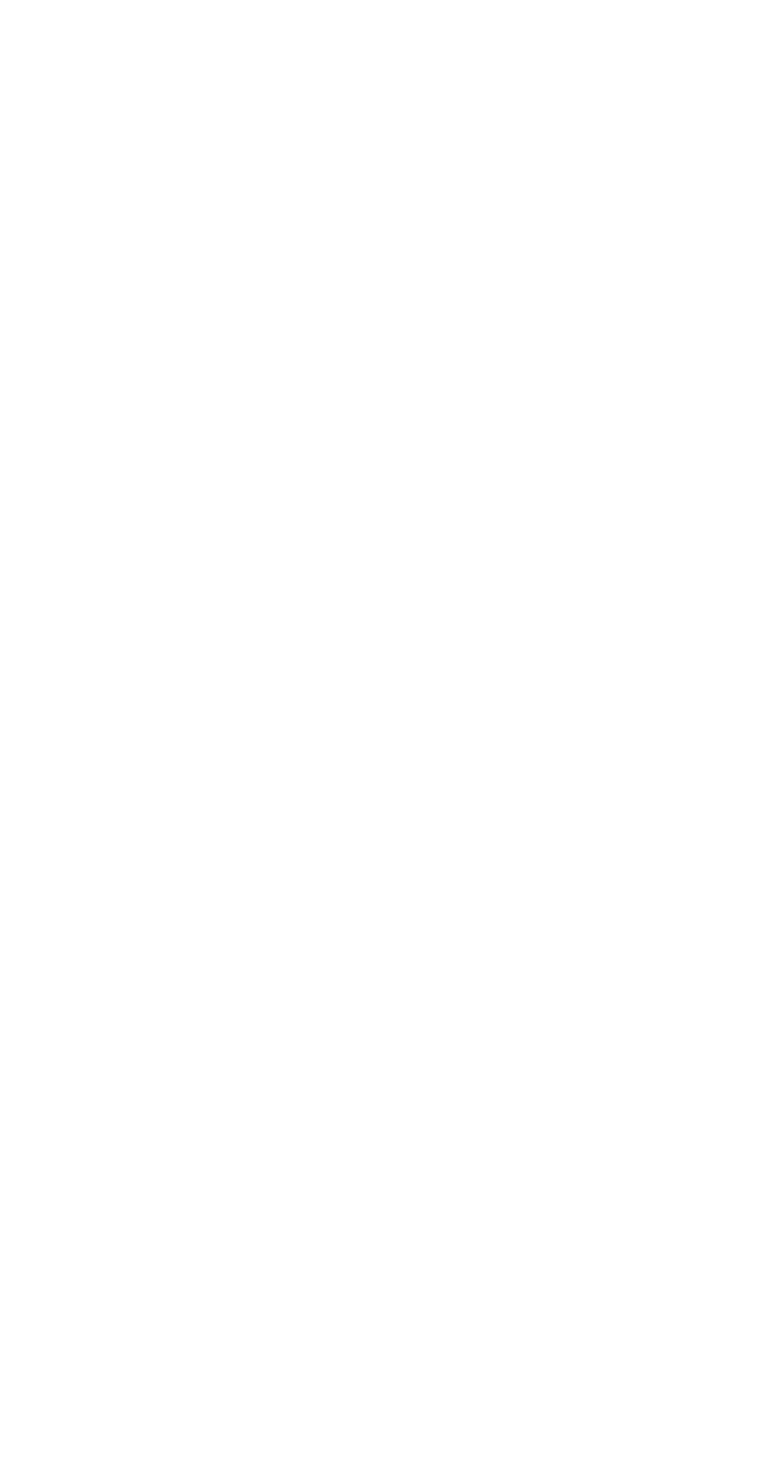
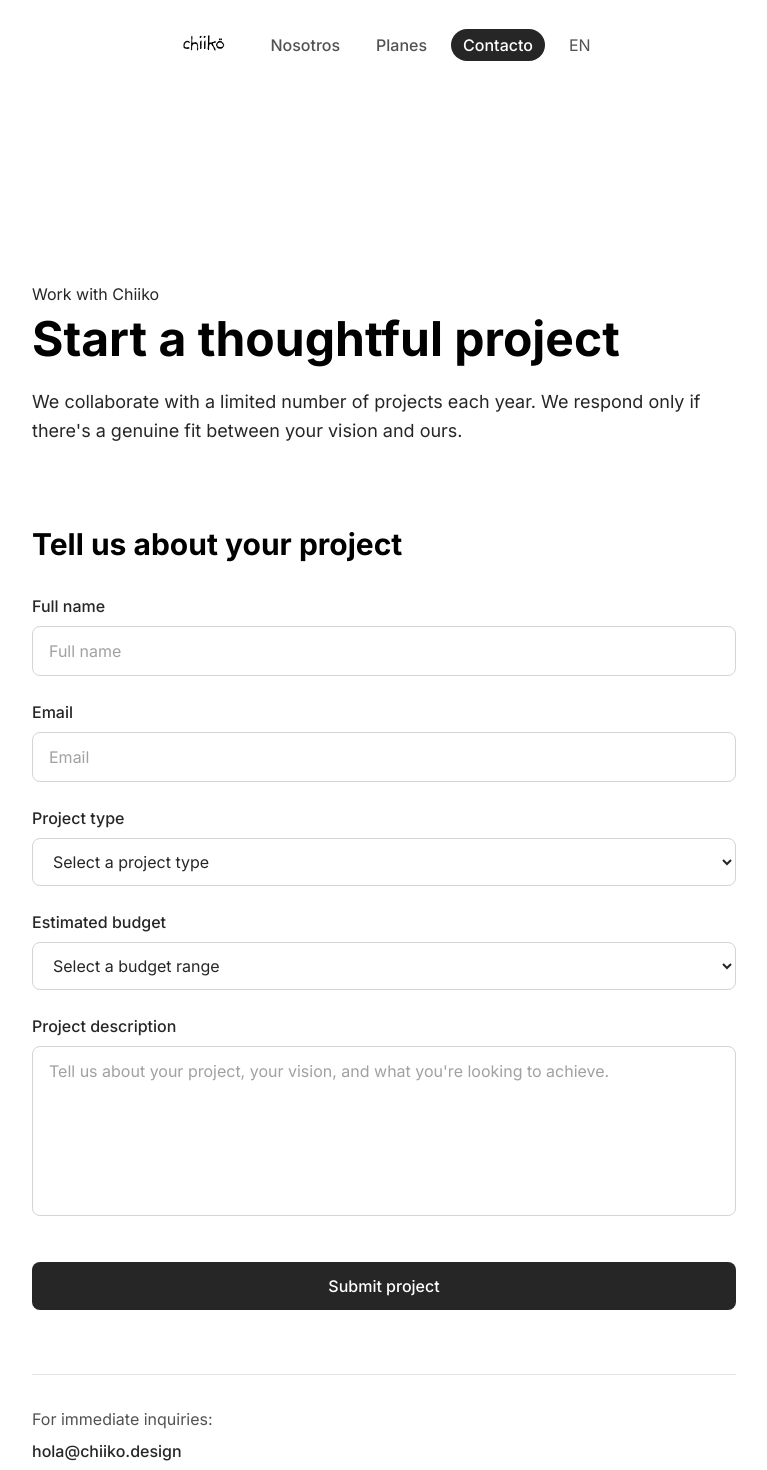
Before and after one commit to carrada/chiiko-website, a React (Vite) app: page /contacto in a window 1280 px wide. Before the commit this address had no page. Shown: the top 1470 px of the page, without its empty margins (256-1023 px from the left). Before the commit the page ends 800 px from the top, so only its background shows below. Built offline with nearby package versions, Linux system fonts and the light colour scheme.

Commit message:
fix: Remove unused useState import and fix submitSuccess reference

```diff
--- a/package.json
+++ b/package.json
@@ -10,6 +10,7 @@
     "preview": "vite preview"
   },
   "dependencies": {
+    "@formspree/react": "^3.0.0",
     "@tabler/icons-react": "^3.35.0",
     "@tailwindcss/vite": "^4.1.17",
     "class-variance-authority": "^0.7.1",
--- a/src/App.tsx
+++ b/src/App.tsx
@@ -16,6 +16,7 @@ import CookiePolicy from "@/components/CookiePolicy";
 import LegalNotice from "@/components/LegalNotice";
 import Plans from "@/components/Plans";
 import About from "@/components/About";
+import Contact from "@/components/Contact";
 import { useState, useEffect } from "react";
 import { motion, AnimatePresence } from "motion/react";
 import { useTranslation } from "react-i18next";
@@ -60,6 +61,7 @@ function App() {
         <Route path="/legal" element={<LegalNotice />} />
         <Route path="/planes" element={<Plans />} />
         <Route path="/nosotros" element={<About />} />
+        <Route path="/contacto" element={<Contact />} />
         <Route path="/" element={
           <>
             <AnimatePresence>
--- /dev/null
+++ b/src/components/Contact.tsx
@@ -0,0 +1,216 @@
+import { useTranslation } from "react-i18next";
+import { ResizableNavbarDemo } from "@/components/ResizableNavbarDemo";
+import Footer from "@/components/Footer";
+import { useForm, ValidationError } from "@formspree/react";
+
+export default function Contact() {
+  const { i18n } = useTranslation();
+  const [state, handleSubmit] = useForm("xkdojwvd");
+
+  const isSpanish = i18n.language === "es";
+
+  const content = isSpanish ? {
+    title: "Start a thoughtful project",
+    subtitle: "Work with Chiiko",
+    intro: "We collaborate with a limited number of projects each year. We respond only if there's a genuine fit between your vision and ours.",
+    formTitle: "Tell us about your project",
+    fullName: "Full name",
+    email: "Email",
+    projectType: "Project type",
+    projectTypePlaceholder: "Select a project type",
+    website: "Website",
+    branding: "Branding",
+    ecommerce: "Ecommerce",
+    other: "Other",
+    budget: "Estimated budget",
+    budgetPlaceholder: "Select a budget range",
+    budget1: "$25,000 – $35,000 MXN",
+    budget2: "$35,000 – $60,000 MXN",
+    budget3: "$60,000+ MXN",
+    description: "Project description",
+    descriptionPlaceholder: "Tell us about your project, your vision, and what you're looking to achieve.",
+    submit: "Submit project",
+    successMessage: "Thank you. We've received your project submission. We'll review it and get back to you if there's a fit.",
+    contactEmail: "For immediate inquiries:",
+    footerText: "Chiiko. Strategic design and development.",
+  } : {
+    title: "Comienza un proyecto pensado",
+    subtitle: "Trabaja con Chiiko",
+    intro: "Colaboramos con un número limitado de proyectos cada año. Respondemos solo si hay un fit genuino entre tu visión y la nuestra.",
+    formTitle: "Cuéntanos sobre tu proyecto",
+    fullName: "Nombre completo",
+    email: "Email",
+    projectType: "Tipo de proyecto",
+    projectTypePlaceholder: "Selecciona un tipo de proyecto",
+    website: "Sitio web",
+    branding: "Branding",
+    ecommerce: "Ecommerce",
+    other: "Otro",
+    budget: "Presupuesto estimado",
+    budgetPlaceholder: "Selecciona un rango de presupuesto",
+    budget1: "$25,000 – $35,000 MXN",
+    budget2: "$35,000 – $60,000 MXN",
+    budget3: "$60,000+ MXN",
+    description: "Descripción del proyecto",
+    descriptionPlaceholder: "Cuéntanos sobre tu proyecto, tu visión y qué buscas lograr.",
+    submit: "Enviar proyecto",
+    successMessage: "Gracias. Hemos recibido tu propuesta de proyecto. La revisaremos y nos pondremos en contacto si hay fit.",
+    contactEmail: "Para consultas inmediatas:",
+    footerText: "Chiiko. Diseño y desarrollo estratégico.",
+  };
+
+  return (
+    <div className="min-h-screen bg-white">
+      <ResizableNavbarDemo />
+      <div className="py-12 tablet:py-16 md:py-24"></div>
+
+      <div className="max-w-3xl mx-auto px-4 sm:px-6 lg:px-8 pb-12 md:pb-24">
+        {/* Header */}
+        <div className="mb-16 md:mb-20">
+          <p className="text-neutral-800 text-sm md:text-base font-light mb-2 leading-relaxed">
+            {content.subtitle}
+          </p>
+          <h1 className="text-4xl md:text-5xl font-bold text-black mb-6">
+            {content.title}
+          </h1>
+          <p className="text-neutral-800 text-base md:text-lg font-light leading-relaxed max-w-2xl">
+            {content.intro}
+          </p>
+        </div>
+
+        {/* Success Message */}
+        {state.succeeded ? (
+          <div className="bg-neutral-50 border border-neutral-200 rounded-lg p-8 md:p-10 text-center mb-16">
+            <p className="text-neutral-800 text-base md:text-lg font-light leading-relaxed">
+              {content.successMessage}
+            </p>
+          </div>
+        ) : (
+          <>
+            {/* Form Section */}
+            <div className="mb-16">
+              <h2 className="text-2xl md:text-3xl font-bold text-black mb-8">
+                {content.formTitle}
+              </h2>
+
+              <form onSubmit={handleSubmit} className="space-y-6">
+                {/* Full Name */}
+                <div>
+                  <label htmlFor="name" className="block text-neutral-800 text-sm md:text-base font-medium mb-2">
+                    {content.fullName}
+                  </label>
+                  <input
+                    id="name"
+                    type="text"
+                    name="name"
+                    required
+                    className="w-full px-4 py-3 border border-neutral-300 rounded-lg bg-white text-neutral-800 placeholder-neutral-400 focus:outline-none focus:ring-2 focus:ring-neutral-800 focus:border-transparent transition"
+                    placeholder={content.fullName}
+                  />
+                  <ValidationError field="name" prefix="Name" errors={state.errors} />
+                </div>
+
+                {/* Email */}
+                <div>
+                  <label htmlFor="email" className="block text-neutral-800 text-sm md:text-base font-medium mb-2">
+                    {content.email}
+                  </label>
+                  <input
+                    id="email"
+                    type="email"
+                    name="email"
+                    required
+                    className="w-full px-4 py-3 border border-neutral-300 rounded-lg bg-white text-neutral-800 placeholder-neutral-400 focus:outline-none focus:ring-2 focus:ring-neutral-800 focus:border-transparent transition"
+                    placeholder={content.email}
+                  />
+                  <ValidationError field="email" prefix="Email" errors={state.errors} />
+                </div>
+
+                {/* Project Type */}
+                <div>
+                  <label htmlFor="projectType" className="block text-neutral-800 text-sm md:text-base font-medium mb-2">
+                    {content.projectType}
+                  </label>
+                  <select
+                    id="projectType"
+                    name="projectType"
+                    required
+                    className="w-full px-4 py-3 border border-neutral-300 rounded-lg bg-white text-neutral-800 focus:outline-none focus:ring-2 focus:ring-neutral-800 focus:border-transparent transition"
+                  >
+                    <option value="">{content.projectTypePlaceholder}</option>
+                    <option value="Website">{content.website}</option>
+                    <option value="Branding">{content.branding}</option>
+                    <option value="Ecommerce">{content.ecommerce}</option>
+                    <option value="Other">{content.other}</option>
+                  </select>
+                  <ValidationError field="projectType" prefix="Project Type" errors={state.errors} />
+                </div>
+
+                {/* Budget */}
+                <div>
+                  <label htmlFor="budget" className="block text-neutral-800 text-sm md:text-base font-medium mb-2">
+                    {content.budget}
+                  </label>
+                  <select
+                    id="budget"
+                    name="budget"
+                    required
+                    className="w-full px-4 py-3 border border-neutral-300 rounded-lg bg-white text-neutral-800 focus:outline-none focus:ring-2 focus:ring-neutral-800 focus:border-transparent transition"
+                  >
+                    <option value="">{content.budgetPlaceholder}</option>
+                    <option value="25000-35000">{content.budget1}</option>
+                    <option value="35000-60000">{content.budget2}</option>
+                    <option value="60000+">{content.budget3}</option>
+                  </select>
+                  <ValidationError field="budget" prefix="Budget" errors={state.errors} />
+                </div>
+
+                {/* Description */}
+                <div>
+                  <label htmlFor="description" className="block text-neutral-800 text-sm md:text-base font-medium mb-2">
+                    {content.description}
+                  </label>
+                  <textarea
+                    id="description"
+                    name="description"
+                    required
+                    rows={6}
+                    className="w-full px-4 py-3 border border-neutral-300 rounded-lg bg-white text-neutral-800 placeholder-neutral-400 focus:outline-none focus:ring-2 focus:ring-neutral-800 focus:border-transparent transition resize-none"
+                    placeholder={content.descriptionPlaceholder}
+                  />
+                  <ValidationError field="description" prefix="Description" errors={state.errors} />
+                </div>
+
+                {/* Submit Button */}
+                <div className="pt-4">
+                  <button
+                    type="submit"
+                    disabled={state.submitting}
+                    className="w-full px-6 py-3 bg-neutral-800 text-white font-medium rounded-lg hover:bg-neutral-700 transition disabled:opacity-50 disabled:cursor-not-allowed"
+                  >
+                    {state.submitting ? "Sending..." : content.submit}
+                  </button>
+                </div>
+              </form>
+            </div>
+
+            {/* Contact Email */}
+            <div className="pt-8 border-t border-neutral-200">
+              <p className="text-neutral-600 text-sm md:text-base font-light mb-2">
+                {content.contactEmail}
+              </p>
+              <a
+                href="mailto:hola@chiiko.studio"
+                className="text-neutral-800 font-medium hover:text-neutral-600 transition"
+              >
+                hola@chiiko.design
+              </a>
+            </div>
+          </>
+        )}
+      </div>
+
+      <Footer />
+    </div>
+  );
+}
--- a/src/components/Footer.tsx
+++ b/src/components/Footer.tsx
@@ -9,7 +9,7 @@ export default function Footer() {
     { label: t('nav.about'), href: '/nosotros' },
     { label: t('nav.method'), href: '#metodo' },
     { label: t('nav.plans'), href: '/planes' },
-    { label: t('nav.contact'), href: '#contacto' },
+    { label: t('nav.contact'), href: '/contacto' },
     { label: t('nav.privacy'), href: '/privacidad' },
     { label: t('nav.faq'), href: '/faq' },
     { label: t('nav.help'), href: '/ayuda' },
--- a/src/components/ResizableNavbarDemo.tsx
+++ b/src/components/ResizableNavbarDemo.tsx
@@ -14,7 +14,7 @@ export function ResizableNavbarDemo() {
   const navItems = [
     { name: t('nav.about'), link: "/nosotros" },
     { name: t('nav.plans'), link: "/planes" },
-    { name: t('nav.contact'), link: "#contacto" },
+    { name: t('nav.contact'), link: "/contacto" },
   ];
 
   return (
```
Also changed, not shown: 1 other file (tests, documents, lock files or other folders).
